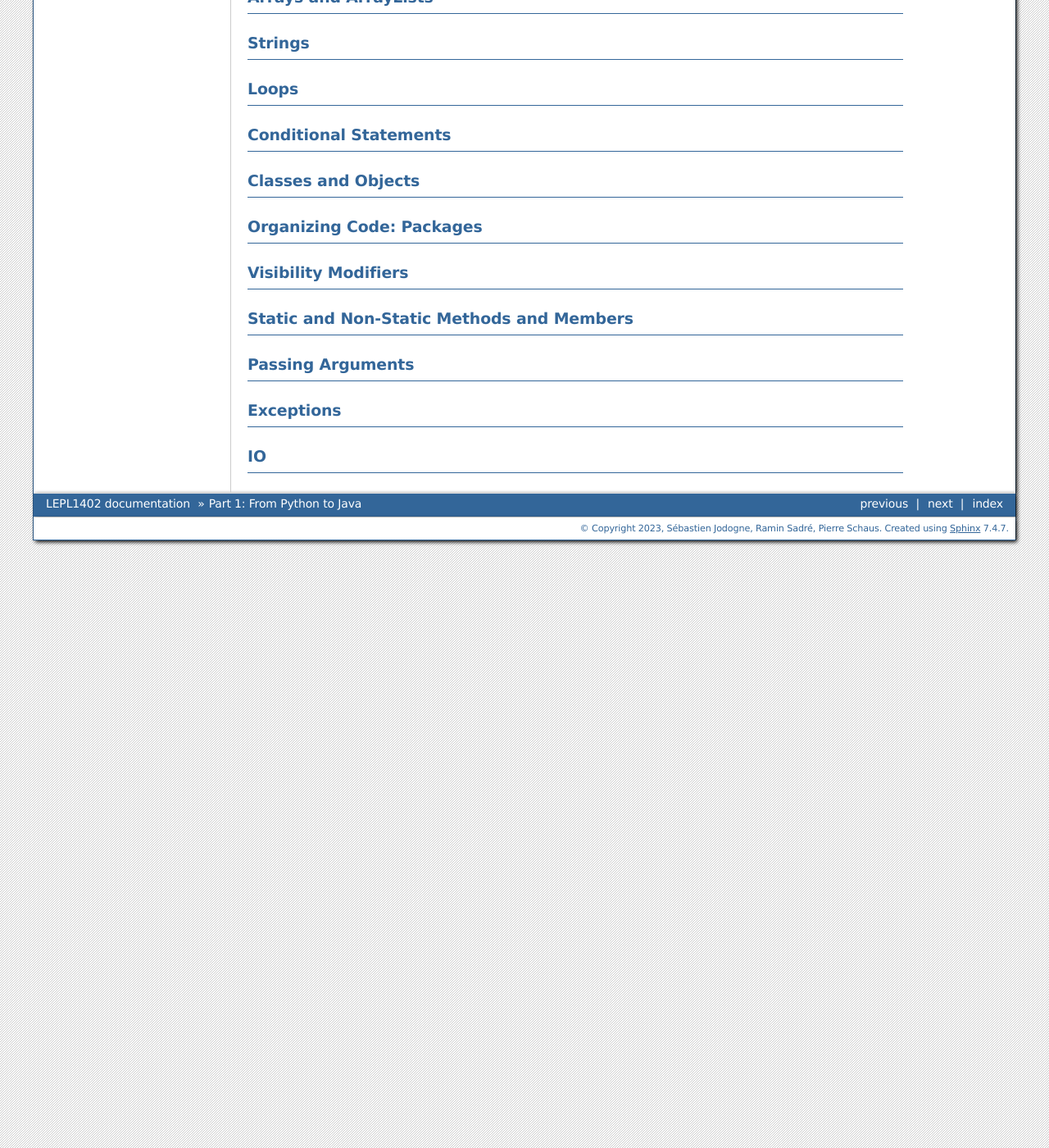
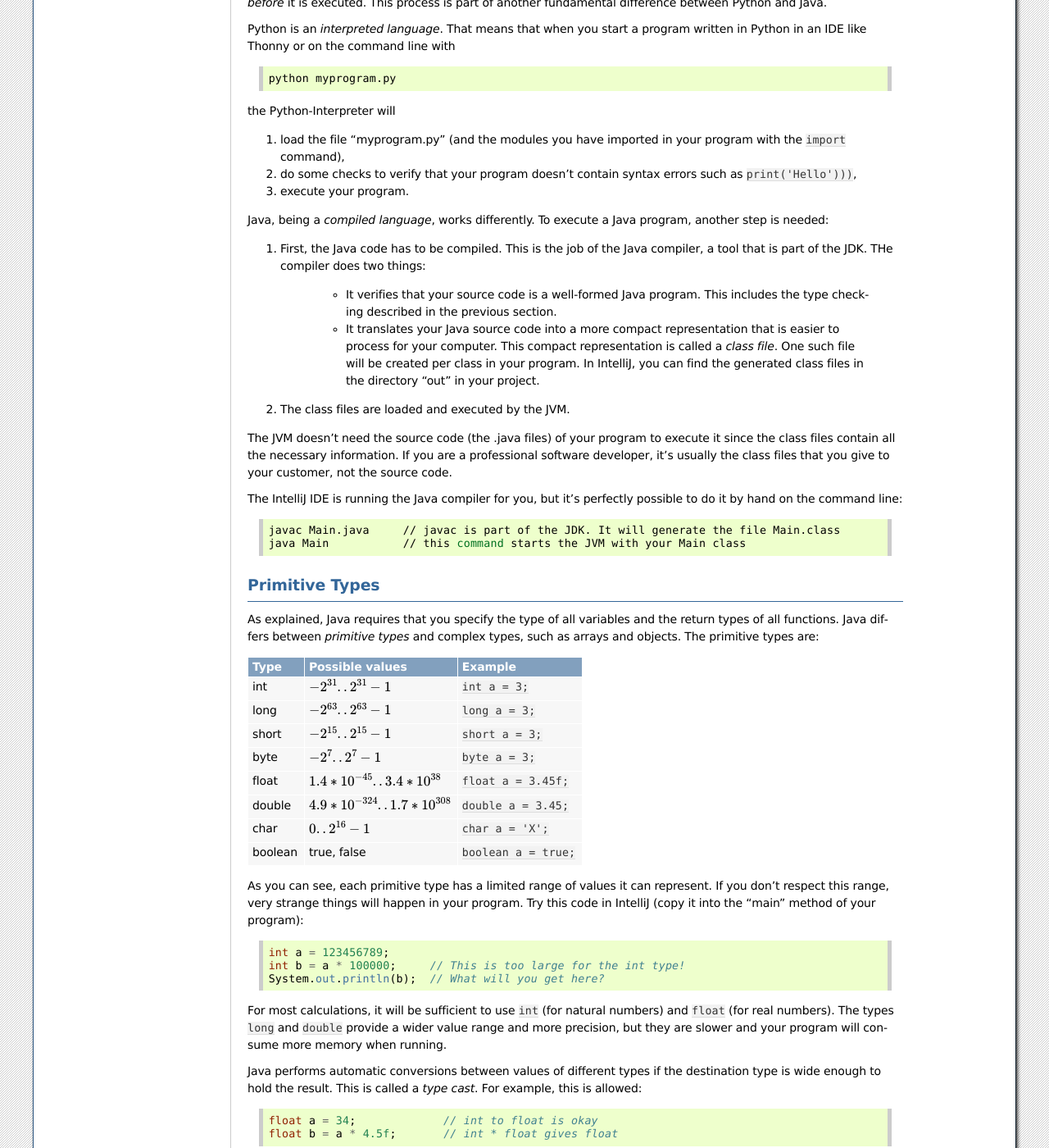
Before and after one commit to pschaus/book_lepl1402, a Sphinx documentation site: the page built from source/part1.rst, in a window 1280 px wide and 1400 px high, scrolled down 5844 px. Shown: the whole window at 82% size. Built offline with Sphinx 7.4.7, drawn with Linux system fonts in a browser that asks for light colours; formulas are drawn with MathJax 3; some of the changed text lies outside the part shown.

Commit message:
primitive types

```diff
--- a/source/part1.rst
+++ b/source/part1.rst
@@ -169,14 +169,114 @@ Whenever you want to execute a Java program, IntelliJ uses a special tool called
 Here are some examples that contain type errors. Can you find the mistakes?
 
 - :code:`int t = "Hello";`
-- :code:`bool t = calculateArea(3);`
+- :code:`boolean t = calculateArea(3);`
 - :code:`printArea(t, "Size of square");` (This example shows why it is easier to find bugs in Java than in Python)
+
+
+The Java compiler and class files
+=================================
+
+In the previous section, we mentioned that a special tool, the Java compiler, checks your program for type errors *before* it is executed. This process is part of another fundamental difference between Python and Java.
+
+Python is an *interpreted language*. That means that when you start a program written in Python in an IDE like Thonny or on the command line with
+
+..  code-block:: bash
+
+    python myprogram.py
+
+the Python-Interpreter will
+
+1. load the file "myprogram.py" (and the modules you have imported in your program with the :code:`import` command),
+2. do some checks to verify that your program doesn't contain syntax errors such as :code:`print('Hello')))`,
+3. execute your program.
+
+Java, being a *compiled language*, works differently. To execute a Java program, another step is needed:
+
+1. First, the Java code has to be compiled. This is the job of the Java compiler, a tool that is part of the JDK. THe compiler does two things:
+
+    - It verifies that your source code is a well-formed Java program. This includes the type checking described in the previous section.
+    - It translates your Java source code into a more compact representation that is easier to process for your computer. This compact representation is called a *class file*. One such file will be created per class in your program. In IntelliJ, you can find the generated class files in the directory "out" in your project.
+
+2. The class files are loaded and executed by the JVM.
+
+The JVM doesn't need the source code (the .java files) of your program to execute it since the class files contain all the necessary information. If you are a professional software developer, it's usually the class files that you give to your customer, not the source code.
+
+The IntelliJ IDE is running the Java compiler for you, but it's perfectly possible to do it by hand on the command line:
+
+..  code-block:: bash
+
+    javac Main.java     // javac is part of the JDK. It will generate the file Main.class
+    java Main           // this command starts the JVM with your Main class
+
+
+Primitive Types
+===============
+
+As explained, Java requires that you specify the type of all variables and the return types of all functions.
+Java differs between *primitive types* and complex types, such as arrays and objects. The primitive types are:
+
+======== ========================================================= ========================
+Type     Possible values                                           Example
+======== ========================================================= ========================
+int      :math:`-2^{31} .. 2^{31}-1`                               :code:`int a = 3;`
+long     :math:`-2^{63} .. 2^{63}-1`                               :code:`long a = 3;`
+short    :math:`-2^{15} .. 2^{15}-1`                               :code:`short a = 3;`
+byte     :math:`-2^{7} .. 2^{7}-1`                                 :code:`byte a = 3;`
+float    :math:`1.4*10^{-45}.. 3.4*10^{38}`                        :code:`float a = 3.45f;`
+double   :math:`4.9*10^{-324}.. 1.7*10^{308}`                      :code:`double a = 3.45;`
+char     :math:`0 .. 2^{16}-1`                                     :code:`char a = 'X';`
+boolean  true, false                                               :code:`boolean a = true;`
+======== ========================================================= ========================
+
+As you can see, each primitive type has a limited range of values it can represent. If you don't respect this range, very strange things will happen in your program. Try this code in IntelliJ (copy it into the "main" method of your program):
+
+..  code-block:: java
+
+    int a = 123456789;
+    int b = a * 100000;     // This is too large for the int type!
+    System.out.println(b);  // What will you get here?
+
+For most calculations, it will be sufficient to use :code:`int` (for natural numbers) and :code:`float` (for real numbers). The types :code:`long` and :code:`double` provide a wider value range and more precision, but they are slower and your program will consume more memory when running.
+
+Java performs automatic conversions between values of different types if the destination type is wide enough to hold the result. This is called a *type cast*. For example, this is allowed:
+
+..  code-block:: java
+
+    float a = 34;             // int to float is okay
+    float b = a * 4.5f;       // int * float gives float
+
+But this is not allowed:
+
+..  code-block:: java
+
+    int a = 4.5f;             // Error! float to int is not okay
+    float b = 4.5f * 6.7;     // Error! float * double gives double
+
+You can force the conversion by doing a manual type cast, but the result will be less precise:
+
+..  code-block:: java
+
+    int a = (int)4.5f;             // this will give 4
+    float b = (float)(4.5f * 6.7); // works, but the result might change depending on the values
+
+The Java package "java.lang.Math" provides a large set of functions to work with numbers of different types. Here is an example:
+
+..  code-block:: java
+
+    double area = 123.4;
+    double radius = Math.sqrt(area / Math.PI);
+
+    System.out.println("Area of disk: " + area);
+    System.out.println("Radius of disk: " + radius);
+
+When working with variables of primitive types, you can imagine that every time you declare a variable in your program, the JVM will uses a small part of the main memory of your computer to store the value of the variable:
+
+When you assign the content of a variable to another variable, the value is copied:
 
 
 
 
-Primitive Types
-===============
+
 
 
 Arrays and ArrayLists
```
